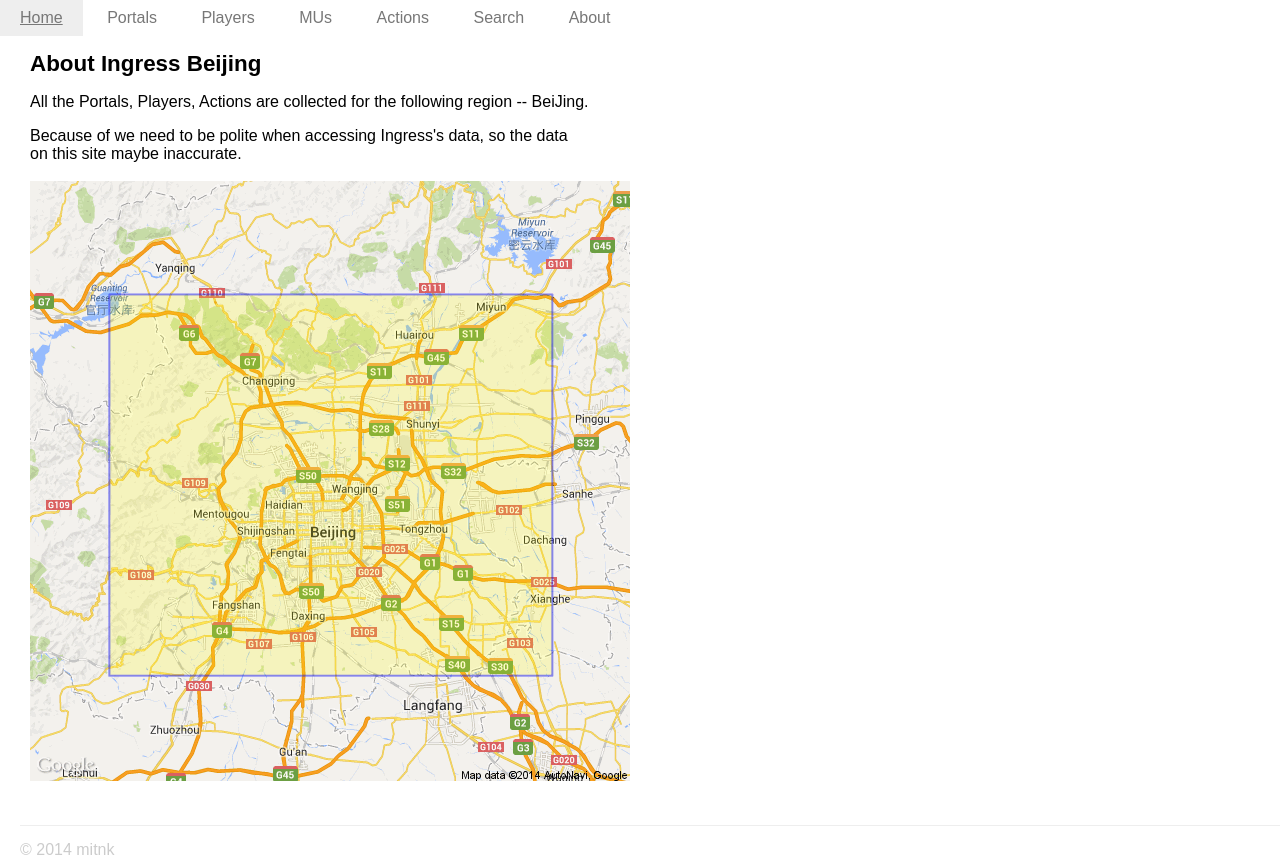
After one commit to mitnk/ingress, a Django app: page /about/ in a window 1280 px wide. The commit adds this page. Run offline with Django 3.2, Linux system fonts and the light colour scheme.

Commit message:
added about page

```diff
--- /dev/null
+++ b/ingress/ingress/templates/ingress/about.html
@@ -0,0 +1,22 @@
+{% extends "ingress/base.html" %}
+{% block title %}About{% endblock %}
+{% block meta %}
+<meta name="viewport" content="width=device-width, initial-scale=1">
+{% endblock %}
+
+{% block content %}
+
+<div class="pl-30">
+    <h1>About Ingress Beijing</h1>
+
+    <p>
+    All the Portals, Players, Actions are collected for the following region -- BeiJing.
+    </p>
+    Because of we need to be polite when accessing Ingress's data, so the data
+    <br>
+    on this site maybe inaccurate.
+    <br><br>
+    <img src="/media/img/beijing_region.png">
+</div>
+
+{% endblock %}
--- a/ingress/ingress/templates/ingress/base.html
+++ b/ingress/ingress/templates/ingress/base.html
@@ -18,6 +18,7 @@
             <li><a href="/mus/">MUs</a></li>
             <li><a href="/actions/">Actions</a></li>
             <li><a href="/search/">Search</a></li>
+            <li><a href="/about/">About</a></li>
         </ul>
     </div>
 
--- a/ingress/ingress/templates/ingress/search.html
+++ b/ingress/ingress/templates/ingress/search.html
@@ -39,7 +39,7 @@
     </table>
 </div>
 {% else %}
-    <div style="padding:30px;">
+    <div class="pl-30">
         <form class="pure-form" method="post" action=".">
             <input name="name_to_search" placeholder="player name or portal name" type="text" class="pure-input-rounded" autofocus="autofocus">
             <button type="submit" class="pure-button">Search</button>
--- a/ingress/ingress/urls.py
+++ b/ingress/ingress/urls.py
@@ -12,6 +12,7 @@ urlpatterns = patterns('',
     url(r'^players/over_lv8/$', views.players_over_lv8, name='ingress_players_over_lv8'),
     url(r'^mus/$', views.mus, name='ingress_mus'),
     url(r'^search/$', views.search, name='ingress_search'),
+    url(r'^about/$', views.about, name='ingress_about'),
 
     # this should be removed in the future
     url(r'^maps/([\.\w]+)/$', views.portal_detail, name='ingress_maps'),
--- a/ingress/ingress/views.py
+++ b/ingress/ingress/views.py
@@ -108,3 +108,7 @@ def portal_detail(request, guid):
     except Portal.DoesNotExist:
         raise Http404()
     return render(request, "ingress/portal_detail.html", context)
+
+
+def about(request):
+    return render(request, "ingress/about.html")
--- a/ingress/media/css/ingress.css
+++ b/ingress/media/css/ingress.css
@@ -47,6 +47,7 @@ h1 {font-size:1.4em;}
 
 .pl-5 {padding-left:5px;}
 .pl-20 {padding-left:20px;}
+.pl-30 {padding-left:30px;}
 .mt-20 {margin-top:20px;}
 .mt-40 {margin-top:40px;}
 .mb-20 {margin-bottom:20px;}
```
